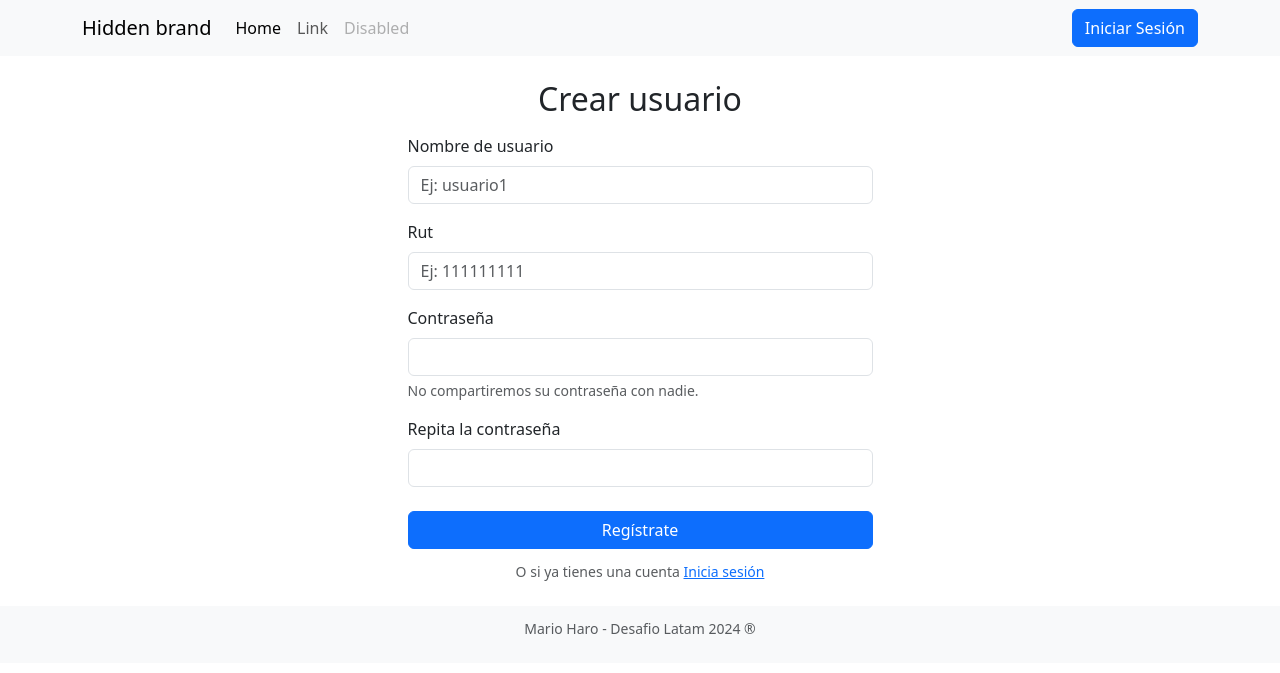
After one commit to marioharo/airebnb, a Django app: page /crear_usuario in a window 1280 px wide. The commit adds this page. Shown: the top 673 px of the page. Run offline with Django 5.2, Linux system fonts and the light colour scheme.

Commit message:
hito3: comienzo

```diff
--- /dev/null
+++ b/core/static/css/style.css
@@ -0,0 +1,4 @@
+/*para hacer desaparecer el placeholder*/
+input:focus::placeholder {
+    color: transparent;
+  }
--- a/core/templates/base.html
+++ b/core/templates/base.html
@@ -6,6 +6,8 @@
     <meta name="viewport" content="width=device-width, initial-scale=1.0">
     <!--CSS BOOTSTRAP-->
     <link href="https://cdn.jsdelivr.net/npm/bootstrap@5.3.3/dist/css/bootstrap.min.css" rel="stylesheet" integrity="sha384-QWTKZyjpPEjISv5WaRU9OFeRpok6YctnYmDr5pNlyT2bRjXh0JMhjY6hW+ALEwIH" crossorigin="anonymous">
+    <!--Css-->
+    <link rel="stylesheet" href="{% static "css/style.css" %}">
     <title>{% block title %}{% endblock title %}</title>
 </head>
 <body>
--- /dev/null
+++ b/core/templates/crear_usuario.html
@@ -0,0 +1,29 @@
+{% extends "base.html" %}
+{% block title %}Crear Usuario{% endblock title %}
+{% block content %}
+<div class="container">
+<h2 class='text-center'>Crear usuario</h2>
+    <form class='col-8 col-md-7 col-lg-6 col-xl-5 mx-auto' action='' method="post">
+        {% csrf_token %}
+        <div class="my-3">
+          <label class="form-label">Nombre de usuario</label>
+          <input name='username' type="text" class="form-control" placeholder='Ej: usuario1' required>
+        </div>
+        <div class="my-3">
+          <label class="form-label">Rut</label>
+          <input name='rut' type="text" class="form-control" maxlength='9' placeholder='Ej: 111111111' required>
+        </div>
+        <div class="my-3">
+          <label class="form-label">Contraseña</label>
+          <input name='password' type="password" class="form-control" aria-describedby="emailHelp" required>
+          <div id="emailHelp" class="form-text">No compartiremos su contraseña con nadie.</div>
+        </div>
+        <div class="my-3">
+            <label class="form-label">Repita la contraseña</label>
+            <input name='password_repeat' type="password" class="form-control" required>
+        </div>
+        <button type="submit" class="btn btn-primary my-2 col-12">Regístrate</button>
+        <div class="text-center form-text">O si ya tienes una cuenta <a href="{% url "login" %}" class="btn-primary">Inicia sesión</a></div>
+    </form>
+</div>
+{% endblock content %}
--- a/core/templates/footer.html
+++ b/core/templates/footer.html
@@ -1 +1,5 @@
-<h3>Footer</h3>
+<div class="container-fluid bg-body-tertiary mt-4">
+    <div class="container py-2">
+        <p class="text-center form-text fw-lighter">Mario Haro - Desafio Latam 2024 ®</p>
+    </div>
+</div>
--- a/core/templates/navbar.html
+++ b/core/templates/navbar.html
@@ -1 +1,29 @@
-<h2>Navbar</h2>
+<nav class="navbar navbar-expand-lg bg-body-tertiary mb-4">
+    <div class="container">
+      <button class="navbar-toggler" type="button" data-bs-toggle="collapse" data-bs-target="#navbarTogglerDemo01" aria-controls="navbarTogglerDemo01" aria-expanded="false" aria-label="Toggle navigation">
+        <span class="navbar-toggler-icon"></span>
+      </button>
+      <div class="collapse navbar-collapse" id="navbarTogglerDemo01">
+        <a class="navbar-brand" href="#">Hidden brand</a>
+        <ul class="navbar-nav me-auto mb-2 mb-lg-0">
+          <li class="nav-item">
+            <a class="nav-link active" aria-current="page" href="#">Home</a>
+          </li>
+          <li class="nav-item">
+            <a class="nav-link" href="#">Link</a>
+          </li>
+          <li class="nav-item">
+            <a class="nav-link disabled" aria-disabled="true">Disabled</a>
+          </li>
+        </ul>
+        <a href="{% url "login" %}" class="btn btn-primary">Iniciar Sesión</a>
+        {% if usuario.is_active %}
+        <a href="#" class="btn btn-danger">Cerrar Sesión</a>
+        {% endif %}
+        <!--<form class="d-flex" role="search">
+          <input class="form-control me-2" type="search" placeholder="Search" aria-label="Search">
+          <button class="btn btn-outline-success" type="submit">Search</button>
+        </form>-->
+      </div>
+    </div>
+  </nav>
--- /dev/null
+++ b/core/templates/perfil.html
@@ -0,0 +1 @@
+<h1>Este es el perfil, log out</h1>
--- a/core/views.py
+++ b/core/views.py
@@ -1,48 +1,52 @@
 from django.shortcuts import render, redirect
-from django.http import HttpRequest
+from django.http import HttpResponse
 from .models import Usuario, Comuna, Inmueble
 from .utilities import cleaned_data
 from django.contrib.auth.models import User
 from django.contrib.auth.decorators import login_required
 
 # Create your views here.
+def index(request):
+    return redirect('crear_usuario')
+
 
 # a. lograr registrarse en la app
-@login_required
-def crear_user(request):
-    if request.method == 'POST':
+def crear_usuario(request):
+    if request.method == 'GET':
+        return render(request, 'crear_usuario.html')
+    else:
         # método para crear un usuario de django
-        user = User.objects.create(
-            username = request.POST['username'],
-            password = request.POST['password']
-        )
-        #data = cleaned_data(request.POST)
-        #User.objects.create(**data)
-        Usuario.objects.create(
-             user = user,
-             rut = request.POST['rut'],
-        )
-        return redirect('exito')
-    else:
-        return render(request, 'crear_user.html')
+        if request.POST['password'] == request.POST['password_repeat']:
+            user = User.objects.create_user(
+                username = request.POST['username'],
+                password = request.POST['password'],
+            )
+            # el usuario de django creado es parte del modelo "Usuario" con los campos faltantes vacíos
+            Usuario.objects.create(
+                user = user,
+                rut = request.POST['rut'],
+            )
+            return redirect('exito')
+        else:
+            return HttpResponse('Contraseñas no coinciden, intentelo de nuevo')
 
 
 def exito(request):
     return render(request, 'exito.html')
+
 
 # b. actualizar sus datos
 # c. poder identificarse como arrendatario o como arrendador
 @login_required
 def actualizar_user(request):
     user = request.user
-    usuario = Usuario.objects.filter(user = user)
+    usuario = Usuario.objects.get(user = user)
     if request.method == 'POST':
         data = cleaned_data(request.POST) | {'user':user}
         usuario.update(**data)
         return redirect('perfil')
     else:
         return render(request, 'perfil.html', {'usuario' : usuario})
-
 
 
 def inmueble_comuna(request):
--- a/m7django/settings.py
+++ b/m7django/settings.py
@@ -132,3 +132,7 @@ STATIC_URL = 'static/'
 # https://docs.djangoproject.com/en/5.0/ref/settings/#default-auto-field
 
 DEFAULT_AUTO_FIELD = 'django.db.models.BigAutoField'
+
+# para cambiar las rutas por defecto de la autenficacion de django
+LOGIN_REDIRECT_URL = 'perfil' # al iniciar sesión muestra este endpoint
+LOGOUT_REDIRECT_URL = '' # al cerrar sesión se redirige al endpoint home
--- a/m7django/urls.py
+++ b/m7django/urls.py
@@ -15,11 +15,14 @@ Including another URLconf
     2. Add a URL to urlpatterns:  path('blog/', include('blog.urls'))
 """
 from django.contrib import admin
-from django.urls import path
+from django.urls import path, include
 from core import views as core_views
 
 urlpatterns = [
     path('admin/', admin.site.urls),
-    path('', core_views.crear_user, name='crear_user'),
+    path('', core_views.index, name='index'),
+    path('crear_usuario', core_views.crear_usuario, name='crear_usuario'),
     path('exito/', core_views.exito, name='exito'),
+
+    path('accounts/', include('django.contrib.auth.urls')), # vistas para el login
 ]
```
Also changed, not shown: core/models.py (+6 -4 lines), core/templates/crear_user.html (deleted, +0 -24 lines), core/templates/registration/login.html (added, +24 -0 lines), core/utilities.py (+11 -12 lines), 1 other file.
